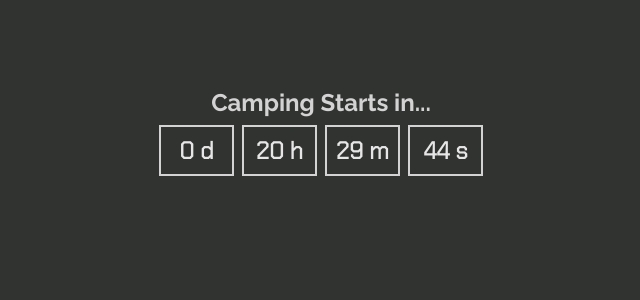
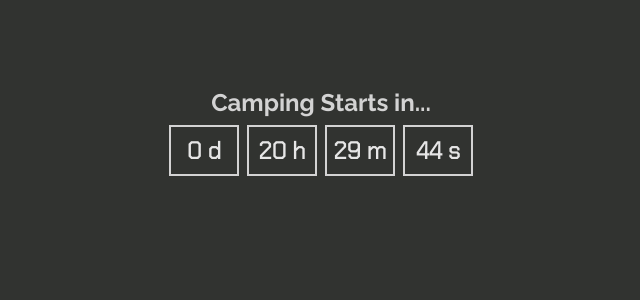
Before and after one commit to Dmancuso1/countdown_timer, a React (Create React App) app: page / in a window 1280 px wide. Shown: the top 300 px of the page, without its empty margins (319-959 px from the left). Built offline with nearby package versions, Linux system fonts and the light colour scheme.

Commit message:
update width for timer boxes

```diff
--- a/src/components/Timer.jsx
+++ b/src/components/Timer.jsx
@@ -137,7 +137,7 @@ export const Timer = ({
             >
               <div
                 style={{
-                  padding: '.5rem .5rem',
+                  padding: '.5rem 0',
                   border: `2px solid`,
                   borderColor:
                     !warningLimit || !warningBorderColor
@@ -145,7 +145,7 @@ export const Timer = ({
                       : timeLeft > warningLimit - 1000
                       ? borderColor
                       : warningBorderColor,
-                  width: '75px',
+                  width: '70px',
                   textAlign: 'center',
                   alignSelf: 'center',
                 }}
@@ -157,7 +157,7 @@ export const Timer = ({
 
               <div
                 style={{
-                  padding: '.5rem .5rem',
+                  padding: '.5rem 0',
                   border: `2px solid`,
                   borderColor:
                     !warningLimit || !warningBorderColor
@@ -165,7 +165,7 @@ export const Timer = ({
                       : timeLeft > warningLimit - 1000
                       ? borderColor
                       : warningBorderColor,
-                  width: '75px',
+                  width: '70px',
                   textAlign: 'center',
                   alignSelf: 'center',
                 }}
@@ -177,7 +177,7 @@ export const Timer = ({
 
               <div
                 style={{
-                  padding: '.5rem .5rem',
+                  padding: '.5rem 0',
                   border: `2px solid`,
                   borderColor:
                     !warningLimit || !warningBorderColor
@@ -185,7 +185,7 @@ export const Timer = ({
                       : timeLeft > warningLimit - 1000
                       ? borderColor
                       : warningBorderColor,
-                  width: '75px',
+                  width: '70px',
                   textAlign: 'center',
                   alignSelf: 'center',
                 }}
@@ -197,7 +197,7 @@ export const Timer = ({
 
               <div
                 style={{
-                  padding: '.5rem .5rem',
+                  padding: '.5rem 0',
                   border: `2px solid`,
                   borderColor:
                     !warningLimit || !warningBorderColor
@@ -205,7 +205,7 @@ export const Timer = ({
                       : timeLeft > warningLimit - 1000
                       ? borderColor
                       : warningBorderColor,
-                  width: '75px',
+                  width: '70px',
                   textAlign: 'center',
                   alignSelf: 'center',
                 }}
```
